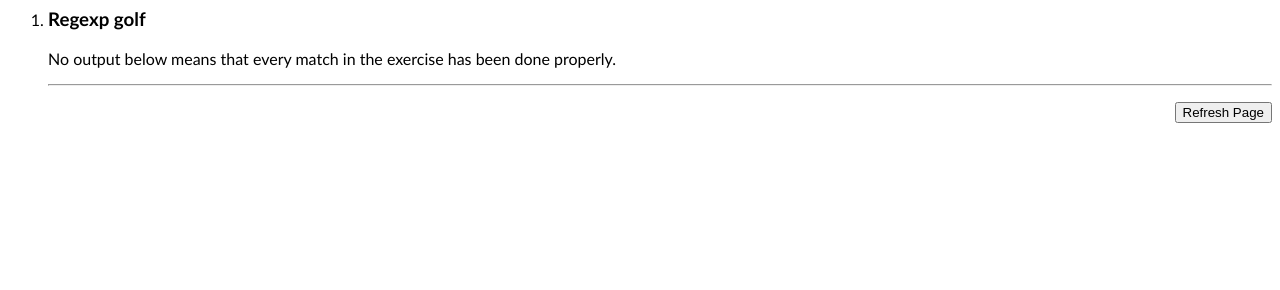
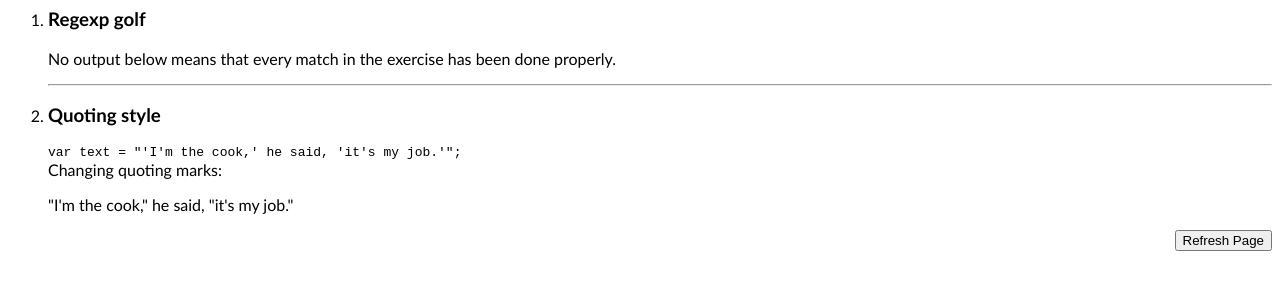
Before and after one commit to michalandrzejczak/eloquentJavascript_exercises, a plain HTML site: page regular_expressions.html in a window 1280 px wide. Drawn offline with Linux system fonts and the light colour scheme.

Commit message:
Update regular_expressions.html

```diff
--- a/regular_expressions.html
+++ b/regular_expressions.html
@@ -47,6 +47,15 @@ verify(/\b[^e\W]+\b/,
        ["red platypus", "wobbling nest"],
        ["earth bed", "learning ape"]);
 </script>
+<li><h3>Quoting style</h3></li>
+<p><code>var text = "'I'm the cook,' he said, 'it's my job.'";</code><br>
+Changing quoting marks:
+</p>
+<p id="2"></p>
+<script language="javascript" type="text/javascript">
+var text = "'I'm the cook,' he said, 'it's my job.'";
+document.getElementById("2").innerHTML = text.replace(/(^|\W)'|'(\W|$)/g, '$1"$2');
+</script>
 </ol>
 <div style="float:right">
 <input type="button" value="Refresh Page" onClick="window.location.reload()">
```
